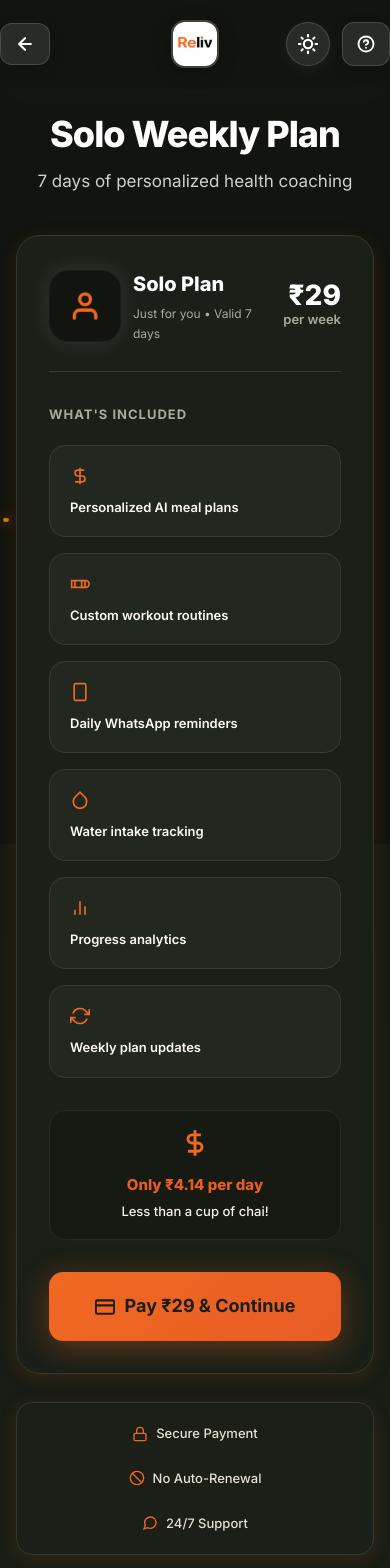
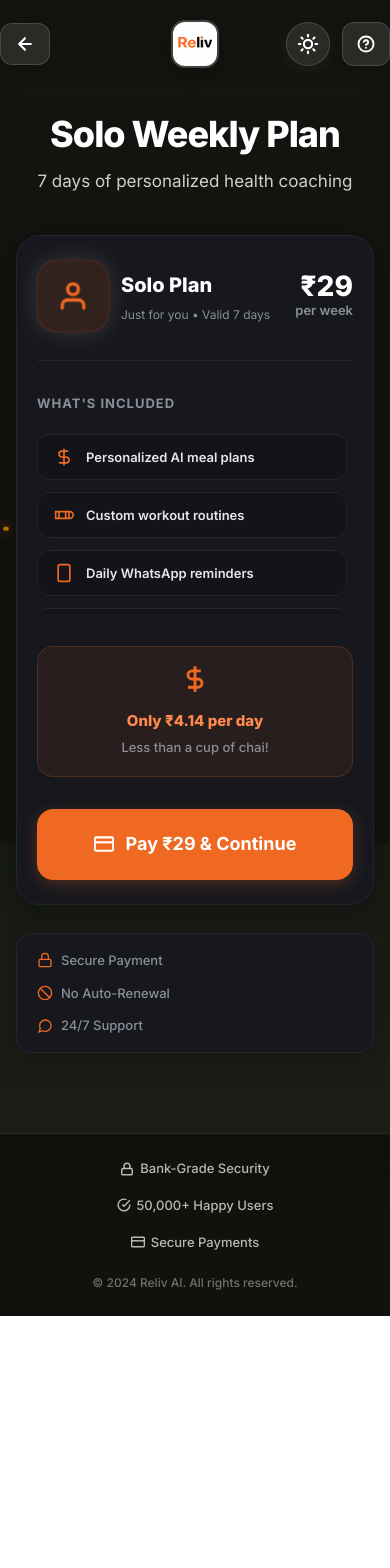
Before and after one commit to rohit-debnath24/Reliv_ai, a React (Vite) app: page /weekly-solo-pay in a window 390 px wide. Shown: the top 1568 px of the page. After the commit the page ends 1316 px from the top, so only its background shows below. Built offline with nearby package versions, Linux system fonts and the light colour scheme; no server answers.

Commit message:
polished /solo

```diff
--- a/src/pages/WeeklySoloPayScreen.jsx
+++ b/src/pages/WeeklySoloPayScreen.jsx
@@ -1,4 +1,4 @@
-import { useState } from 'react';
+import { useState, useEffect } from 'react';
 import { useNavigate } from 'react-router-dom';
 import Layout from '../components/Layout';
 import SparkleBackground from '../components/SparkleBackground';
@@ -6,6 +6,21 @@
 export default function WeeklySoloPayScreen() {
   const navigate = useNavigate();
   const [loading, setLoading] = useState(false);
+
+  // Theme State
+  const [isDark, setIsDark] = useState(() => {
+    const saved = localStorage.getItem("theme");
+    return saved ? saved === "dark" : true; // default to dark
+  });
+
+  useEffect(() => {
+    const handleThemeChange = () => {
+      const saved = localStorage.getItem("theme");
+      setIsDark(saved ? saved === "dark" : true);
+    };
+    window.addEventListener('themeChange', handleThemeChange);
+    return () => window.removeEventListener('themeChange', handleThemeChange);
+  }, []);
 
   const handlePay = () => {
     setLoading(true);
@@ -35,11 +50,7 @@
         onBack={() => navigate('/group-type')}
       >
       <div style={{ maxWidth: 560, margin: '0 auto' }}>
-        <div className="main-card-padding card-premium" style={{
-          padding: '32px',
-          marginBottom: 28,
-          animation: 'slideUpFade 0.6s ease-out forwards',
-        }}>
+        <div className="checkout-card">
           {/* Header */}
           <div style={{
             display: 'flex',
@@ -47,27 +58,27 @@
             gap: 'clamp(12px, 3vw, 20px)',
             marginBottom: 32,
             paddingBottom: 28,
-            borderBottom: '1px solid var(--gray-200)',
+            borderBottom: `1px solid ${isDark ? '#23262F' : '#E5E7EB'}`,
           }}>
             <div style={{
               width: 72,
               height: 72,
-              background: 'var(--cream-100)',
+              background: isDark ? 'rgba(240, 105, 34, 0.12)' : 'rgba(240, 105, 34, 0.08)',
               borderRadius: 20,
               display: 'flex',
               alignItems: 'center',
               justifyContent: 'center',
-              color: 'var(--primary)',
-              border: '1px solid var(--cream-300)',
+              color: '#F06922',
+              border: `1px solid ${isDark ? 'rgba(240, 105, 34, 0.2)' : 'rgba(240, 105, 34, 0.15)'}`,
               animation: 'pulseGlow 3s ease-in-out infinite',
             }}>
               <svg width="32" height="32" viewBox="0 0 24 24" fill="none" stroke="currentColor" strokeWidth="2.5" strokeLinecap="round" strokeLinejoin="round"><path d="M20 21v-2a4 4 0 0 0-4-4H8a4 4 0 0 0-4 4v2"/><circle cx="12" cy="7" r="4"/></svg>
             </div>
             <div style={{ flex: 1 }}>
-              <h2 style={{ fontSize: 'clamp(20px, 5vw, 24px)', fontWeight: 800, color: 'var(--gray-900)', marginBottom: 4 }}>
+              <h2 style={{ fontSize: 'clamp(20px, 5vw, 24px)', fontWeight: 800, color: isDark ? '#FFFFFF' : '#111827', marginBottom: 4 }}>
                 Solo Plan
               </h2>
-              <p style={{ fontSize: 'clamp(12px, 3vw, 14px)', color: 'var(--gray-500)' }}>
+              <p style={{ fontSize: 'clamp(12px, 3vw, 14px)', color: isDark ? '#8A8F98' : '#6B7280' }}>
                 Just for you • Valid 7 days
               </p>
             </div>
@@ -75,12 +86,12 @@
               <div style={{
                 fontSize: 'clamp(28px, 6vw, 36px)',
                 fontWeight: 800,
-                color: 'var(--gray-900)',
+                color: isDark ? '#FFFFFF' : '#111827',
                 lineHeight: 1,
               }}>
                 ₹29
               </div>
-              <div style={{ fontSize: 13, color: 'var(--gray-500)', fontWeight: 600 }}>
+              <div style={{ fontSize: 13, color: isDark ? '#8A8F98' : '#6B7280', fontWeight: 600 }}>
                 per week
               </div>
             </div>
@@ -91,63 +102,43 @@
             <h3 style={{
               fontSize: 13,
               fontWeight: 700,
-              color: 'var(--gray-500)',
+              color: isDark ? '#8A8F98' : '#6B7280',
               textTransform: 'uppercase',
               letterSpacing: '1px',
               marginBottom: 20,
             }}>
               What's Included
             </h3>
-            <div className="grid grid-cols-1 sm:grid-cols-2 gap-4">
+            <div className="features-scroll-box">
               {features.map((f, i) => (
                 <div
                   key={i}
+                  className="feature-item"
                   style={{
-                    display: 'flex',
-                    flexDirection: 'column',
-                    alignItems: 'flex-start',
-                    gap: 12,
-                    padding: '20px',
-                    background: 'var(--gray-50)',
-                    borderRadius: 16,
-                    border: '1px solid var(--gray-200)',
-                    opacity: 0,
-                    animation: 'slideUpFade 0.5s ease-out forwards',
-                    animationDelay: `${0.3 + (i * 0.1)}s`,
-                    transition: 'transform 0.2s',
+                    animationDelay: `${0.3 + (i * 0.05)}s`,
                   }}
-                  onMouseEnter={(e) => e.currentTarget.style.transform = 'translateY(-2px)'}
-                  onMouseLeave={(e) => e.currentTarget.style.transform = 'translateY(0)'}
                 >
-                  <span style={{ color: 'var(--primary)', display: 'flex', alignItems: 'center', justifyContent: 'center' }}>{f.icon}</span>
-                  <span style={{ fontSize: 13, color: 'var(--gray-800)', fontWeight: 600, lineHeight: 1.4 }}>{f.text}</span>
+                  <span style={{ color: '#F06922', display: 'flex', alignItems: 'center', justifyContent: 'center', flexShrink: 0 }}>
+                    {f.icon}
+                  </span>
+                  <span style={{ fontSize: 13, color: isDark ? '#E5E7EB' : '#4B5563', fontWeight: 600, lineHeight: 1.3 }}>
+                    {f.text}
+                  </span>
                 </div>
               ))}
             </div>
           </div>
 
           {/* Value Proposition */}
-          <div className="flex-col sm:flex-row text-center sm:text-left" style={{
-            background: 'var(--cream-200)',
-            borderRadius: 16,
-            padding: '18px 24px',
-            display: 'flex',
-            alignItems: 'center',
-            gap: 16,
-            marginBottom: 32,
-            border: '1px solid var(--cream-400)',
-            animation: 'slideUpFade 0.5s ease-out forwards',
-            animationDelay: '0.8s',
-            opacity: 0,
-          }}>
-            <span style={{ color: 'var(--primary)', display: 'flex' }}>
+          <div className="value-prop-box flex-col sm:flex-row text-center sm:text-left">
+            <span style={{ color: '#F06922', display: 'flex' }}>
               <svg width="28" height="28" viewBox="0 0 24 24" fill="none" stroke="currentColor" strokeWidth="2.5"><line x1="12" y1="1" x2="12" y2="23"/><path d="M17 5H9.5a3.5 3.5 0 0 0 0 7h5a3.5 3.5 0 0 1 0 7H6"/></svg>
             </span>
             <div>
-              <p style={{ fontSize: 15, fontWeight: 800, color: 'var(--primary-dark)', margin: '0 0 4px 0' }}>
+              <p style={{ fontSize: 15, fontWeight: 800, color: isDark ? '#FF8A4C' : '#E85C25', margin: '0 0 4px 0' }}>
                 Only ₹4.14 per day
               </p>
-              <p style={{ fontSize: 13, color: 'var(--gray-700)', margin: 0, fontWeight: 500 }}>
+              <p style={{ fontSize: 13, color: isDark ? '#8A8F98' : '#4B5563', margin: 0, fontWeight: 500 }}>
                 Less than a cup of chai!
               </p>
             </div>
@@ -157,13 +148,7 @@
           <button
             onClick={handlePay}
             disabled={loading}
-            className="btn btn-primary"
-            style={{
-              width: '100%',
-              padding: '20px',
-              fontSize: 18,
-              cursor: loading ? 'wait' : 'pointer',
-            }}
+            className="pay-btn"
           >
             {loading ? (
               <>
@@ -187,14 +172,7 @@
         </div>
 
         {/* Trust Section */}
-        <div className="flex-col sm:flex-row card-premium" style={{
-          display: 'flex',
-          alignItems: 'center',
-          justifyContent: 'center',
-          gap: 24,
-          padding: '20px',
-          borderRadius: 16,
-        }}>
+        <div className="trust-box flex-col sm:flex-row">
           {[
             { icon: <svg width="16" height="16" viewBox="0 0 24 24" fill="none" stroke="currentColor" strokeWidth="2"><rect x="3" y="11" width="18" height="11" rx="2" ry="2"/><path d="M7 11V7a5 5 0 0 1 10 0v4"/></svg>, text: 'Secure Payment' },
             { icon: <svg width="16" height="16" viewBox="0 0 24 24" fill="none" stroke="currentColor" strokeWidth="2"><circle cx="12" cy="12" r="10"/><line x1="4.93" y1="4.93" x2="19.07" y2="19.07"/></svg>, text: 'No Auto-Renewal' },
@@ -207,18 +185,148 @@
                 alignItems: 'center',
                 gap: 8,
                 fontSize: 13,
-                color: 'var(--gray-600)',
                 fontWeight: 500,
               }}
             >
-              <span style={{ color: 'var(--primary)', display: 'flex' }}>{item.icon}</span>
-              {item.text}
+              <span style={{ color: '#F06922', display: 'flex' }}>{item.icon}</span>
+              <span style={{ color: isDark ? '#8A8F98' : '#6B7280' }}>{item.text}</span>
             </div>
           ))}
         </div>
       </div>
 
       <style>{`
+        .checkout-card {
+          background: ${isDark ? '#16181E' : '#FFFFFF'};
+          border-radius: 24px;
+          border: 1px solid ${isDark ? '#23262F' : '#E5E7EB'};
+          box-shadow: ${isDark ? '0 8px 30px rgba(0, 0, 0, 0.3)' : '0 8px 30px rgba(0, 0, 0, 0.05)'};
+          padding: 32px;
+          margin-bottom: 28px;
+          transition: all 0.3s cubic-bezier(0.16, 1, 0.3, 1);
+          animation: slideUpFade 0.6s ease-out forwards;
+          color: ${isDark ? '#FFFFFF' : '#111827'};
+        }
+        .checkout-card:hover {
+          transform: translateY(-2px);
+          box-shadow: ${isDark ? '0 12px 40px rgba(0, 0, 0, 0.4)' : '0 12px 40px rgba(0, 0, 0, 0.08)'};
+        }
+
+        .features-scroll-box {
+          width: 100%;
+          display: grid;
+          grid-template-columns: repeat(2, 1fr);
+          gap: 12px;
+        }
+
+        @media (max-width: 639px) {
+          .features-scroll-box {
+            grid-template-columns: 1fr;
+            max-height: 180px;
+            overflow-y: auto;
+            padding-right: 6px;
+            scrollbar-width: thin;
+            scrollbar-color: #F06922 transparent;
+          }
+          .features-scroll-box::-webkit-scrollbar {
+            width: 4px;
+          }
+          .features-scroll-box::-webkit-scrollbar-track {
+            background: transparent;
+          }
+          .features-scroll-box::-webkit-scrollbar-thumb {
+            background-color: #F06922;
+            border-radius: 10px;
+          }
+        }
+
+        .feature-item {
+          display: flex;
+          flex-direction: row;
+          align-items: center;
+          gap: 12px;
+          padding: 12px 16px;
+          background: ${isDark ? '#12141A' : '#F9FAFB'};
+          border-radius: 12px;
+          border: 1px solid ${isDark ? '#23262F' : '#E5E7EB'};
+          opacity: 0;
+          animation: slideUpFade 0.5s ease-out forwards;
+          transition: all 0.2s ease;
+        }
+        .feature-item:hover {
+          transform: translateY(-1px);
+          border-color: #F06922;
+        }
+
+        .value-prop-box {
+          background: ${isDark ? 'rgba(240, 105, 34, 0.08)' : 'var(--cream-200)'};
+          border-radius: 16px;
+          padding: 18px 24px;
+          display: flex;
+          align-items: center;
+          gap: 16px;
+          margin-bottom: 32px;
+          border: 1px solid ${isDark ? 'rgba(240, 105, 34, 0.2)' : 'var(--cream-400)'};
+          animation: slideUpFade 0.5s ease-out forwards;
+          animation-delay: 0.8s;
+          opacity: 0;
+        }
+
+        .pay-btn {
+          width: 100%;
+          padding: 20px;
+          font-size: 18px;
+          font-weight: 700;
+          border-radius: 16px;
+          background: #F06922;
+          color: #FFFFFF;
+          border: 1px solid #F06922;
+          cursor: pointer;
+          transition: all 0.2s cubic-bezier(0.16, 1, 0.3, 1);
+          display: flex;
+          align-items: center;
+          justify-content: center;
+          gap: 12px;
+          outline: none;
+          box-shadow: 0 4px 16px rgba(240, 105, 34, 0.25);
+        }
+        .pay-btn:not(:disabled):hover {
+          background: #E85C25;
+          border-color: #E85C25;
+          transform: translateY(-2px);
+          box-shadow: 0 8px 24px rgba(240, 105, 34, 0.35);
+        }
+        .pay-btn:not(:disabled):active {
+          transform: translateY(0);
+        }
+
+        .trust-box {
+          display: flex;
+          align-items: center;
+          justify-content: center;
+          gap: 24px;
+          padding: 20px;
+          border-radius: 16px;
+          background: ${isDark ? '#16181E' : '#FFFFFF'};
+          border: 1px solid ${isDark ? '#23262F' : '#E5E7EB'};
+          box-shadow: ${isDark ? '0 4px 20px rgba(0, 0, 0, 0.2)' : '0 4px 20px rgba(0, 0, 0, 0.03)'};
+          animation: slideUpFade 0.6s ease-out forwards;
+          animation-delay: 0.9s;
+          opacity: 0;
+        }
+
+        @media (max-width: 599px) {
+          .checkout-card {
+            padding: 24px 20px;
+          }
+          .trust-box {
+            flex-direction: column;
+            gap: 12px;
+            align-items: flex-start;
+            padding: 16px 20px;
+          }
+        }
+
         @keyframes spin {
           from { transform: rotate(0deg); }
           to { transform: rotate(360deg); }
```
